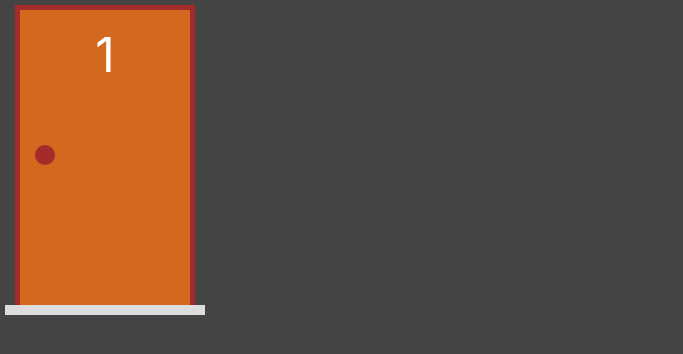
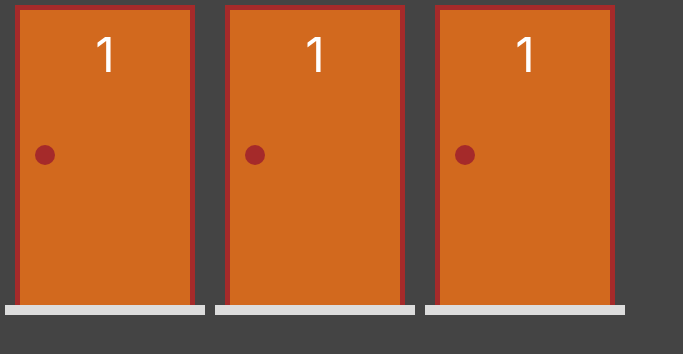
Before and after one commit to cleuber-andrade/award-winning-doors, a Next.js app: page / in a window 1280 px wide. Shown: the top 354 px of the page, without its empty margins (0-683 px from the left). Built offline with nearby package versions, Linux system fonts and the light colour scheme.

Commit message:
Update index.jsx

```diff
--- a/pages/index.jsx
+++ b/pages/index.jsx
@@ -6,7 +6,9 @@ export default function Home() {
   const [p1, setP1] = useState(new PortaModel(1));
 
   return (
-    <div style={{display: "flex", flexDirection: "column"}}>
+    <div style={{display: "flex"}}>
+      <Porta value={p1} onChange={novaPorta => setP1(novaPorta)}/>
+      <Porta value={p1} onChange={novaPorta => setP1(novaPorta)}/>
       <Porta value={p1} onChange={novaPorta => setP1(novaPorta)}/>
     </div>
   )
```
